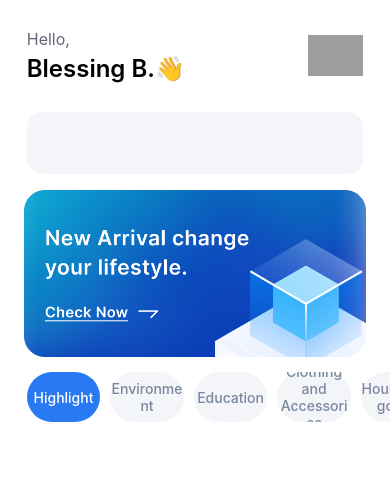
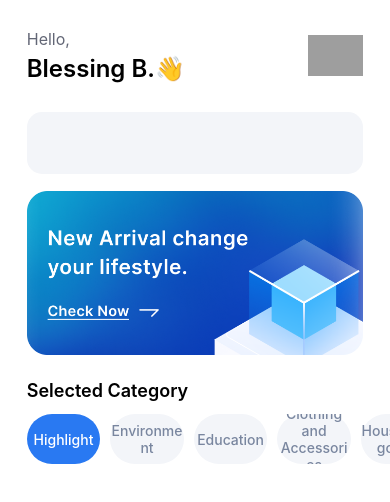
Before and after one commit to blessingtb3/DonationApp, a React Native app: screen / in a window 390 px wide. Shown: the top 502 px of the page. Built offline with nearby package versions, Linux system fonts and the light colour scheme; grey boxes are pictures that could not be loaded; some icons are missing.

Commit message:
feat: add categories to tab buttons on home

```diff
--- a/components/Tab/TabButton.js
+++ b/components/Tab/TabButton.js
@@ -16,12 +16,11 @@ const TabButton = (props) => {
 
     return (
         <Pressable
-            disabled={props.isInactive}
             style={[
                 tabButtonStyle.tab,
                 props.isInactive && tabButtonStyle.inactiveTab, tabButtonWidth
             ]}
-            onPress={() => props.onPress()}
+            onPress={() => props.onPress(props.tabId)}
         >
             <Text onTextLayout={(event) => {setWidth(event.nativeEvent.lines[0].width);}} ref={textRef} style={[tabButtonStyle.title, props.isInactive && tabButtonStyle.inactiveTitle]}>{props.title}</Text>
         </Pressable>
@@ -33,6 +32,7 @@ TabButton.default = {
     onPress: () => {},
 };
 TabButton.PropTypes = {
+    tabId: PropTypes.number.isRequired,
     title: PropTypes.string.isRequired,
     isInactive: PropTypes.bool.isRequired,
     onPress: PropTypes.func,
--- a/screens/Home/Home.js
+++ b/screens/Home/Home.js
@@ -6,6 +6,7 @@ import homeStyle from './style';
 import Header from '../../components/Header/Header';
 import Search from '../../components/Search/Search';
 import TabButton from '../../components/Tab/TabButton';
+import { updateSelectedCategoryId } from '../../redux/reducers/Categories';
 
 const Home = () => {
 
@@ -51,6 +52,11 @@ const Home = () => {
                     </Pressable>
                 </View>
 
+                {/* tab header */}
+                <View style={homeStyle.categoryHeader}>
+                    <Header title={'Selected Category'} type={2}/>
+                </View>
+                {/* horizontal scrollview tabs */}
                 <View style={homeStyle.categories}>
                     <FlatList
                         horizontal={true}
@@ -58,7 +64,12 @@ const Home = () => {
                         data={categories.categories}
                         renderItem={({item}) => (
                             <View style={homeStyle.categoryItems} key={item.categoryId}>
-                                <TabButton title={item.name} isInactive={item.categoryId !== categories.selectedCategoryId} />
+                                <TabButton
+                                    tabId={item.categoryId}
+                                    onPress={value => dispatch(updateSelectedCategoryId(value))}
+                                    title={item.name}
+                                    isInactive={item.categoryId !== categories.selectedCategoryId}
+                                />
                             </View>
                         )}
                     />
--- a/screens/Home/style.js
+++ b/screens/Home/style.js
@@ -29,7 +29,7 @@ const homeStyle = StyleSheet.create({
         marginTop: verticalScale(20),
     },
     highlightedImageContainer:{
-        marginHorizontal: 24,
+        marginHorizontal: horizontalScale(24),
     },
     highlightedImage:{
         width: '100%',
@@ -38,6 +38,11 @@ const homeStyle = StyleSheet.create({
     categories:{
         marginLeft: horizontalScale(24),
     },
+    categoryHeader:{
+        marginHorizontal: horizontalScale(24),
+        marginBottom: verticalScale(10),
+        marginTop: verticalScale(6),
+    },
     categoryItems:{
         paddingRight: 10,
     },
```
